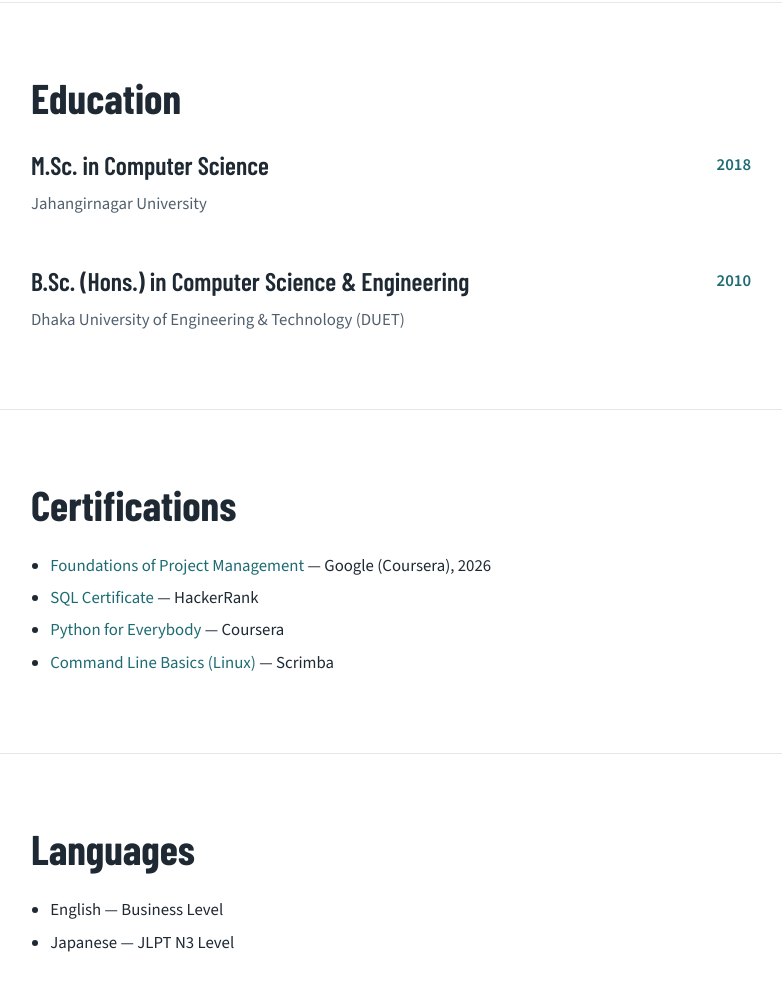
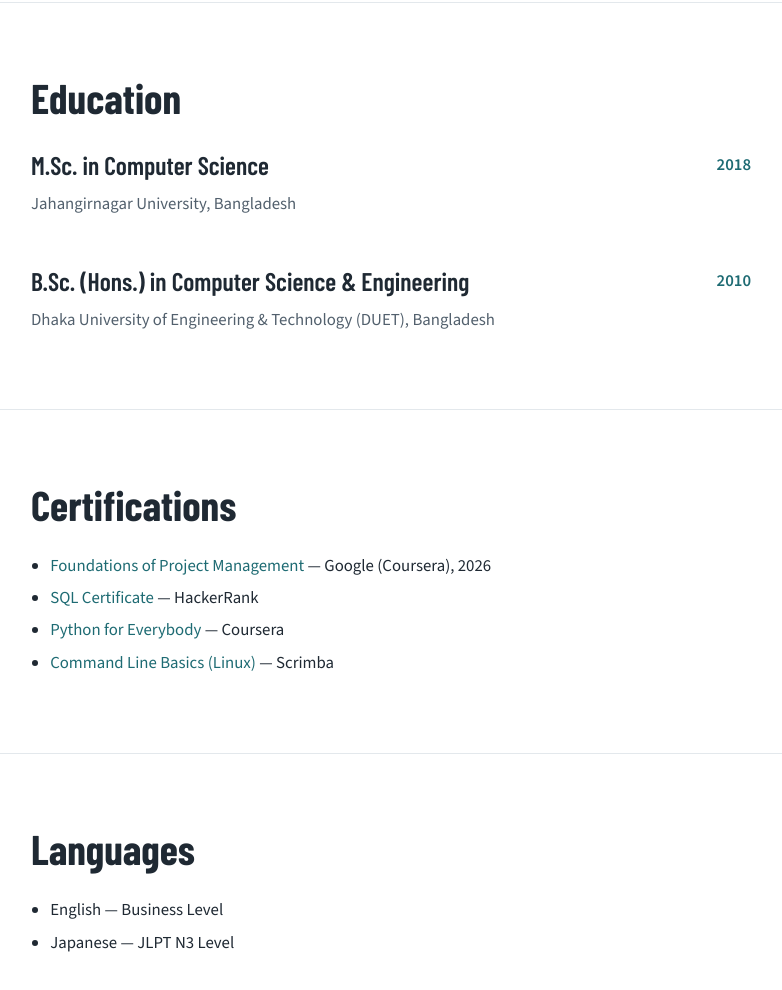
Before and after one commit to sayfulislam/sayfulislam.github.io, a plain HTML site: page index.html in a window 1280 px wide. Shown: the part 4341-5331 px from the top of the page, without its empty margins (297-1079 px from the left). Drawn offline with nearby package versions, Linux system fonts and the light colour scheme.

Commit message:
education country  updated

```diff
--- a/index.html
+++ b/index.html
@@ -291,12 +291,12 @@
     <div class="item">
       <h3>M.Sc. in Computer Science</h3>
       <span class="when">2018</span>
-      <p class="where">Jahangirnagar University</p>
+      <p class="where">Jahangirnagar University, Bangladesh</p>
     </div>
     <div class="item">
       <h3>B.Sc. (Hons.) in Computer Science &amp; Engineering</h3>
       <span class="when">2010</span>
-      <p class="where">Dhaka University of Engineering &amp; Technology (DUET)</p>
+      <p class="where">Dhaka University of Engineering &amp; Technology (DUET), Bangladesh</p>
     </div>
   </section>
 
```
